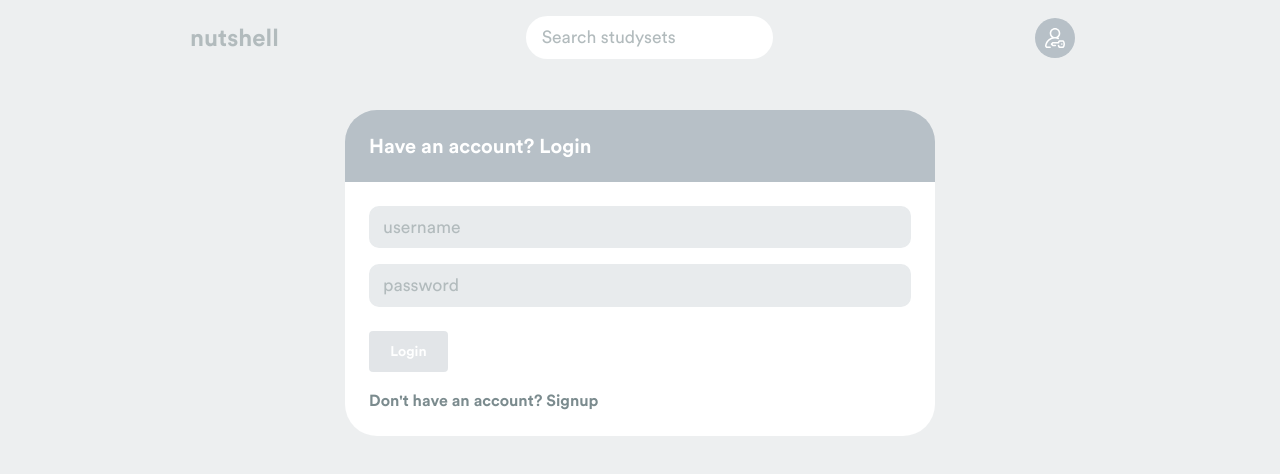
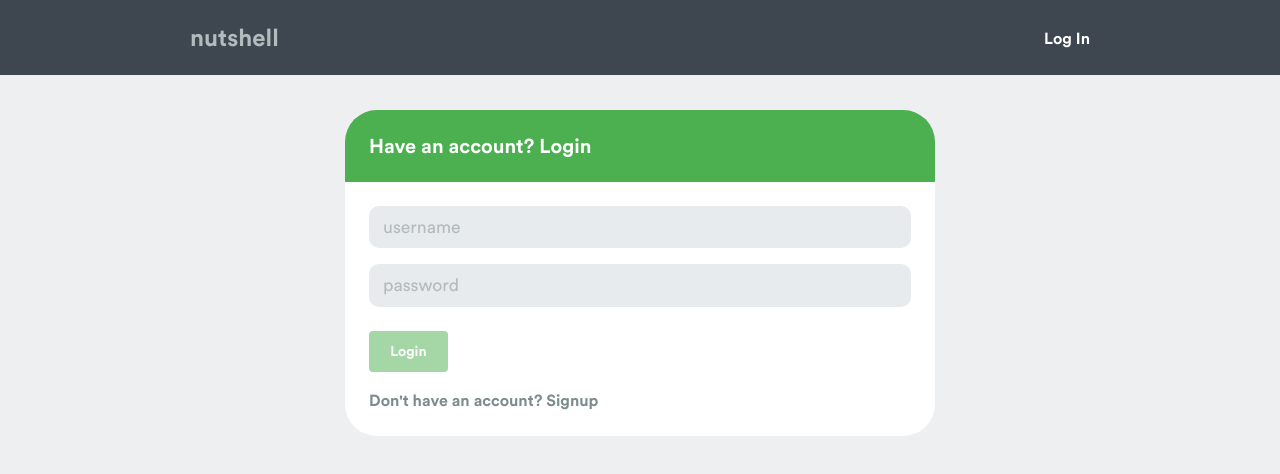
Before and after one commit to ahmadghallab/stickify, a Vue app: page /login in a window 1280 px wide. Shown: the top 474 px of the page. Built offline with nearby package versions, Linux system fonts and the light colour scheme.

Commit message:
Change header nav

```diff
--- a/public/css/style.css
+++ b/public/css/style.css
@@ -24,17 +24,12 @@ body, a, a:hover, a:focus, a:active {
   color: #7b8b8e !important;
 }
 .wrapper {
-  margin: 35px auto;
+  margin: 110px auto 35px;
 }
 .flashcard {
-  min-height: calc(100vh - 320px);
-  max-height: 400px;
+  min-height: 450px;
+  max-height: 450px;
   overflow: auto;
-}
-.highlight {
-  background: rgba(0,0,0,0.3);
-  padding: 0 1rem;
-  border-radius: 25px;
 }
 .mb-custom {
   margin-bottom: 30px;
@@ -65,12 +60,18 @@ body, a, a:hover, a:focus, a:active {
   background: #d4d9dd;
   border-radius: 5px;
 }
+.header-nav {
+  background-color: #3e474f;
+}
 .bootstrap-nav {
   margin: 0 auto;
   height: 75px;
 }
 .bootstrap-nav a {
   color: #b2bbbd;
+}
+.bootstrap-nav a:hover, .router-link-active {
+  color: #fff !important;
 }
 .wrapper, .bootstrap-nav {
   width: 90%;
@@ -158,7 +159,7 @@ body, a, a:hover, a:focus, a:active {
 }
 .btn[disabled], .inactive {
   color: #fff !important;
-  opacity: 0.4 !important;
+  opacity: 0.5 !important;
   cursor: not-allowed;
 }
 .btn-lg {
--- a/public/index.html
+++ b/public/index.html
@@ -7,7 +7,7 @@
     <link rel="icon" href="<%= BASE_URL %>favicon.ico">
     <link rel="stylesheet" href="<%= BASE_URL %>css/bootstrap.min.css">
     <link rel="stylesheet" href="<%= BASE_URL %>css/style.css">
-    <title>flashcards-ui</title>
+    <title>Nutshell</title>
   </head>
   <body>
     <noscript>
--- a/src/components/AppHeader.vue
+++ b/src/components/AppHeader.vue
@@ -1,64 +1,19 @@
 <template>
-  <div>
+  <div class="header-nav fixed-top">
     <div class="row justify-content-between bootstrap-nav">
       <div class="col-auto align-self-center px-0">
         <h4 class="mb-0 font-weight-bold">
-          <router-link :to="{ name: 'home' }">nutshell</router-link></h4>
+          <router-link exact :to="{ name: 'home' }">nutshell</router-link></h4>
       </div>
-      <div class="col-auto align-self-center">
-        <form>
-          <input type="text" class="form-control search-box" autocomplete="off" placeholder="Search studysets">
-        </form>
-      </div>
-      <div class="col-auto align-self-center">
+      <div class="col-auto align-self-center px-0">
         <span v-if="isAuthenticated">
-          <router-link :to="{ name: 'user', params: {id: userId} }"
-            class="circle circle-md grey mr-2 text-white">
-            <svg class="icon" viewBox="0 0 512 512">
-              <path d="m471.386719 325.011719c-16.96875-14.910157-37.546875-27.792969-61.167969-38.289063-10.097656-4.484375-21.914062.0625-26.398438 10.15625-4.484374 10.09375.0625 21.910156 10.15625 26.398438 19.917969 8.851562 37.082032 19.542968 51.007813 31.78125 17.167969 15.085937 27.015625 36.929687 27.015625 59.941406v37c0 11.027344-8.972656 20-20 20h-392c-11.027344 0-20-8.972656-20-20v-37c0-23.011719 9.847656-44.855469 27.015625-59.941406 20.207031-17.757813 79.082031-59.058594 188.984375-59.058594 81.605469 0 148-66.394531 148-148s-66.394531-148-148-148-148 66.394531-148 148c0 47.707031 22.695312 90.207031 57.851562 117.289062-64.328124 14.140626-104.34375 41.359376-125.238281 59.722657-25.808593 22.675781-40.613281 55.472656-40.613281 89.988281v37c0 33.085938 26.914062 60 60 60h392c33.085938 0 60-26.914062 60-60v-37c0-34.515625-14.804688-67.3125-40.613281-89.988281zm-323.386719-177.011719c0-59.550781 48.449219-108 108-108s108 48.449219 108 108-48.449219 108-108 108-108-48.449219-108-108zm0 0"/>
-            </svg>
-          </router-link>
-          <a href="javascript:void(0)" @click="logout"
-          class="circle circle-md grey text-white">
-            <svg class="icon" viewBox="0 0 512 512">
-              <g>
-                <path d="M460,362c11.046,0,20-8.954,20-20v-74c0-44.112-35.888-80-80-80h-24.037v-70.534C375.963,52.695,322.131,0,255.963,0
-                  s-120,52.695-120,117.466V188H112c-44.112,0-80,35.888-80,80v164c0,44.112,35.888,80,80,80h288c44.112,0,80-35.888,80-80
-                  c0-11.046-8.954-20-20-20c-11.046,0-20,8.954-20,20c0,22.056-17.944,40-40,40H112c-22.056,0-40-17.944-40-40V268
-                  c0-22.056,17.944-40,40-40h288c22.056,0,40,17.944,40,40v74C440,353.046,448.954,362,460,362z M335.963,188h-160v-70.534
-                  c0-42.715,35.888-77.466,80-77.466s80,34.751,80,77.466V188z"/>
-              </g>
-            </svg>
-          </a>
+          <router-link exact
+            :to="{ name: 'user', params: {id: userId} }"
+            class="mr-2 font-weight-bold">my Nutshells</router-link>
+          <a href="javascript:void(0)" @click="logout" class="ml-2 font-weight-bold">logout</a>
         </span>
         <span v-else>
-          <router-link :to="{ name: 'login' }"
-            class="circle circle-md grey text-white">
-            <svg class="icon" viewBox="0 0 512 512" >
-              <g>
-                <path d="M131.5,472H60.693c-8.538,0-13.689-4.765-15.999-7.606c-3.988-4.906-5.533-11.29-4.236-17.519
-                  c20.769-99.761,108.809-172.616,210.445-174.98c1.693,0.063,3.39,0.105,5.097,0.105c1.722,0,3.434-0.043,5.142-0.107
-                  c24.853,0.567,49.129,5.24,72.236,13.917c10.34,3.885,21.871-1.352,25.754-11.693c3.883-10.34-1.352-21.871-11.693-25.754
-                  c-3.311-1.244-6.645-2.408-9.995-3.512C370.545,220.021,392,180.469,392,136C392,61.01,330.991,0,256,0
-                  c-74.991,0-136,61.01-136,136c0,44.509,21.492,84.092,54.643,108.918c-30.371,9.998-58.871,25.546-83.813,46.062
-                  c-45.732,37.617-77.529,90.086-89.532,147.743c-3.762,18.066,0.744,36.622,12.363,50.908C25.221,503.847,42.364,512,60.693,512
-                  H131.5c11.046,0,20-8.954,20-20C151.5,480.954,142.546,472,131.5,472z M160,136c0-52.935,43.065-96,96-96s96,43.065,96,96
-                  c0,51.367-40.554,93.438-91.326,95.885c-1.557-0.028-3.114-0.052-4.674-0.052c-1.564,0-3.127,0.023-4.689,0.051
-                  C200.546,229.43,160,187.362,160,136z"/>
-                <path d="M496.689,344.607c-8.561-19.15-27.845-31.558-49.176-31.607h-62.372c-0.045,0-0.087,0-0.133,0
-                  c-22.5,0-42.13,13.26-50.029,33.807c-1.051,2.734-2.336,6.178-3.677,10.193H200.356c-5.407,0-10.583,2.189-14.35,6.068
-                  l-34.356,35.388c-7.567,7.794-7.529,20.203,0.085,27.95l35,35.612c3.76,3.826,8.9,5.981,14.264,5.981h65c11.046,0,20-8.954,20-20
-                  c0-11.046-8.954-20-20-20h-56.614l-15.428-15.698L208.814,397h137.491c9.214,0,17.235-6.295,19.426-15.244
-                  c1.618-6.607,3.648-12.959,6.584-20.596c1.936-5.036,6.798-8.16,12.741-8.16c0.013,0,0.026,0,0.039,0h62.371
-                  c5.656,0.013,10.524,3.053,12.705,7.932c5.369,12.012,11.78,30.608,11.828,50.986c0.048,20.529-6.356,39.551-11.739,51.894
-                  c-2.17,4.978-7.079,8.188-12.56,8.188c-0.011,0-0.022,0-0.033,0h-63.125c-5.533-0.013-10.716-3.573-12.896-8.858
-                  c-2.339-5.671-4.366-12.146-6.197-19.797c-2.571-10.742-13.367-17.366-24.105-14.796c-10.743,2.571-17.367,13.364-14.796,24.106
-                  c2.321,9.699,4.978,18.118,8.121,25.738c8.399,20.364,27.939,33.555,49.827,33.606h63.125c0.043,0,0.083,0,0.126,0
-                  c21.351-0.001,40.647-12.63,49.18-32.201c6.912-15.851,15.137-40.511,15.072-67.975
-                  C511.935,384.434,503.638,360.153,496.689,344.607z"/>
-                <circle cx="431" cy="412" r="20"/>
-              </g>
-            </svg>
+          <router-link :to="{ name: 'login' }" class="font-weight-bold">Log In
           </router-link>
         </span>
       </div>
--- a/src/components/Modal.vue
+++ b/src/components/Modal.vue
@@ -1,8 +1,8 @@
 <template>
 <transition name="dialog">
-  <div class="dialog-mask fade-up">
+  <div class="dialog-mask">
     <div class="dialog-wrapper" v-bind:style="{ 'max-width': width}">
-      <div class="dialog-container">
+      <div class="dialog-container fade-up">
         <!-- Header -->
         <div class="dialog-header">
           <slot name="header"></slot>
@@ -54,7 +54,7 @@ export default {
   pointer-events: auto;
 }
 .mask, .dialog-leave-active {
-  transition: all .3s ease;
+  transition: all .2s ease;
 }
 .dialog-leave-to {
   transform: translateY(10px);
--- a/src/views/Home.vue
+++ b/src/views/Home.vue
@@ -1,7 +1,7 @@
 <template>
   <div class="row justify-content-between">
     <div class="col-auto align-self-center">
-      <img alt="Decoration" src="../assets/decoration_left.png" width="200">
+      <img alt="Decoration" src="../assets/left.png" width="200">
     </div>
     <div class="col align-self-center">
       <h2 class="mb-3 font-weight-bold">Welcome</h2>
@@ -10,7 +10,7 @@
       </p>
     </div>
     <div class="col-auto align-self-center">
-      <img alt="Decoration" src="../assets/decoration_rt.png" width="200">
+      <img alt="Decoration" src="../assets/right.png" width="200">
     </div>
   </div>
 </template>
--- a/src/views/Login.vue
+++ b/src/views/Login.vue
@@ -7,7 +7,7 @@
             <div class="default-card red text-white" v-if="userNotLoggedIn">
               <h6 class="mb-0 font-weight-bold">Your credentials are incorrect</h6>
             </div>
-            <div class="card__header grey text-white">
+            <div class="card__header green text-white">
               <h5 class="font-weight-bold mb-0">Have an account? Login</h5>
             </div>
             <div class="card__footer">
@@ -29,7 +29,7 @@
                       id="loginPassword">
                   </div>
                   <div class="form-group col-12 mt-2">
-                    <button type="submit" class="btn grey text-white" :disabled="loginValidator || loggingIn">{{ loggingIn ? 'Logging' : 'Login' }}</button>
+                    <button type="submit" class="btn green text-white" :disabled="loginValidator || loggingIn">{{ loggingIn ? 'Logging' : 'Login' }}</button>
                   </div>
                   <div class="col-12">
                     <a href="javascript:void(0)"
@@ -42,7 +42,7 @@
             </div>
           </div>
           <div key="2" v-else>
-            <div class="card__header grey text-white">
+            <div class="card__header green text-white">
               <h5 class="font-weight-bold mb-0">Don't have an account? Signup</h5>
             </div>
             <div class="card__footer">
@@ -82,7 +82,7 @@
                       id="newUserPasswordConfirm">
                   </div>
                   <div class="form-group col-12 mt-3">
-                    <button type="submit" class="btn grey text-white" :disabled="createUserValidator || creatingUser" @click="createUser()">{{ creatingUser ? 'Creating' : 'Create' }}</button>
+                    <button type="submit" class="btn green text-white" :disabled="createUserValidator || creatingUser" @click="createUser()">{{ creatingUser ? 'Creating' : 'Create' }}</button>
                   </div>
                   <div class="col-12">
                     <a href="javascript:void(0)"
```
Also changed, not shown: src/views/Cards.vue (+19 -29 lines), src/views/User.vue (+4 -4 lines), src/assets/left.png (renamed from src/assets/decoration_left.png), src/assets/right.png (renamed from src/assets/decoration_rt.png).
